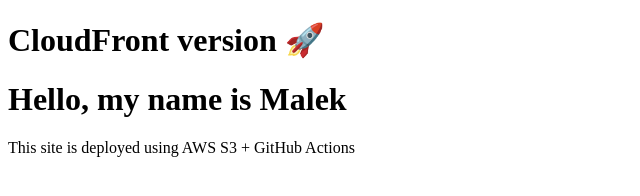
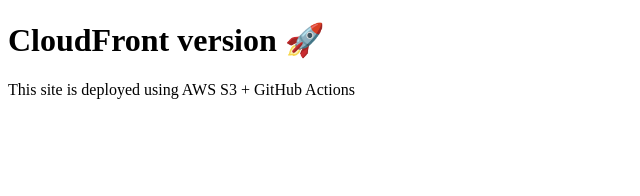
Before and after one commit to YVC-CloudDev/malek-static-site-hw4, a plain HTML site: page index.html in a window 1280 px wide. Shown: the whole page, without its empty margins (0-640 px from the left). Drawn offline with Linux system fonts and the light colour scheme.

Commit message:
Update index.html to CloudFront version heading

```diff
--- a/index.html
+++ b/index.html
@@ -5,7 +5,6 @@
 </head>
 <body>
     <h1>CloudFront version 🚀</h1>
-    <h1>Hello, my name is Malek</h1>
     <p>This site is deployed using AWS S3 + GitHub Actions</p>
 </body>
 </html>
```
